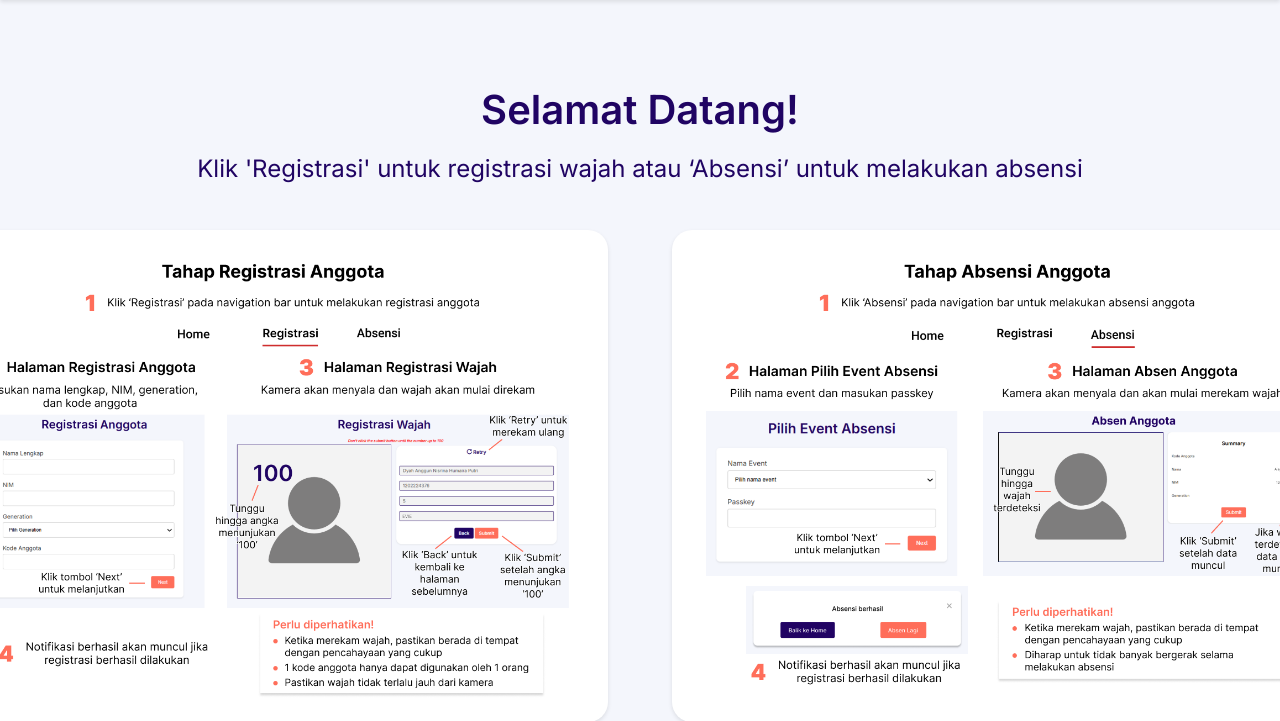
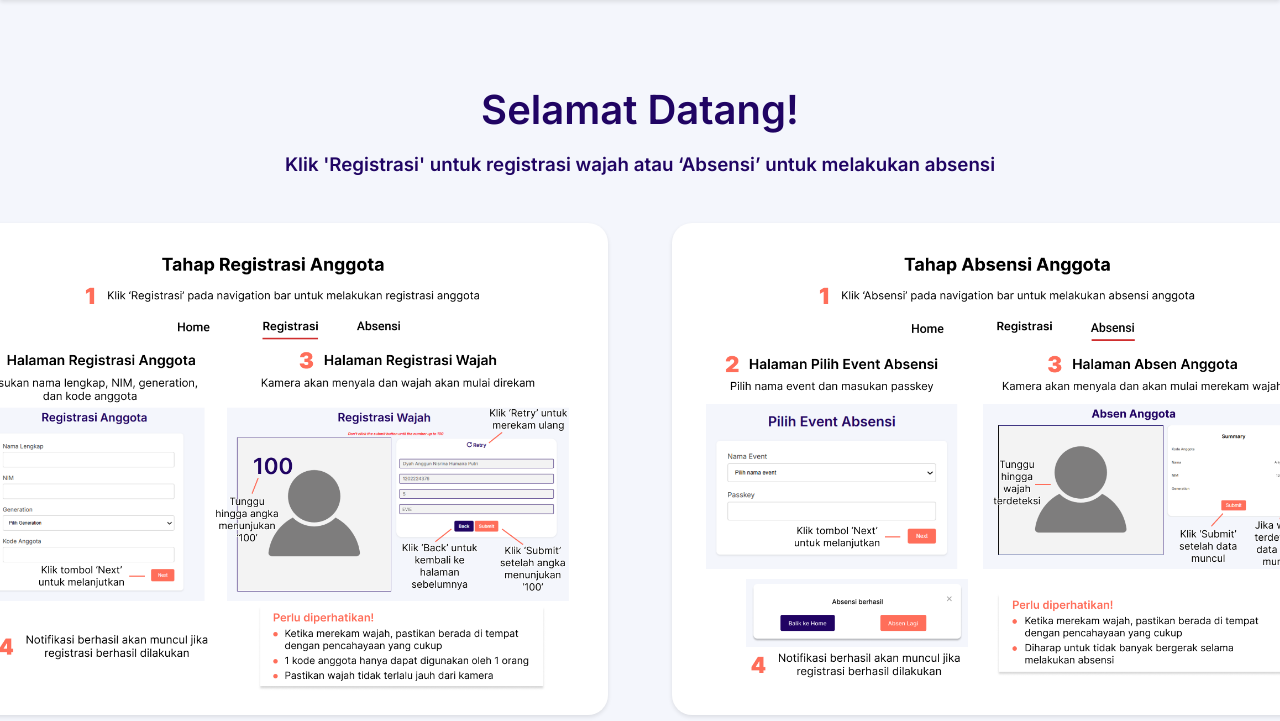
Before and after one commit to lifeatedmlab/PROJECT-FACE-RECOGNITION, a Flask app: page / in a window 1280 px wide; the page is wider, and only the part inside the window is pictured. Shown: the part 120-841 px from the top of that part. Run offline with Flask 3, Linux system fonts and the light colour scheme.

Commit message:
checking

```diff
--- a/faceRecognition_files/templates/index.html
+++ b/faceRecognition_files/templates/index.html
@@ -142,10 +142,10 @@
         <br />
         <div class="content">
             <h1>Selamat Datang!</h1>
-            <h2>
+            <h3 style="color: #200463;">
               Klik 'Registrasi' untuk registrasi wajah atau ‘Absensi’ untuk melakukan
               absensi
-            </h2>
+            </h3>
             <div class="alur-container">
               <div class="alur-registrasi">
                 <img
```
